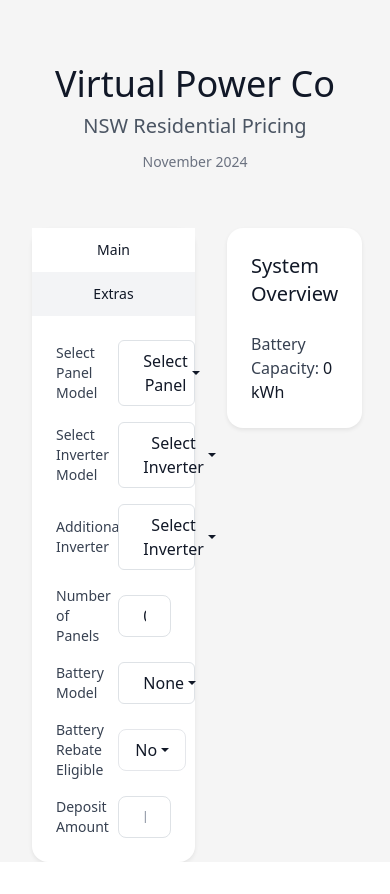
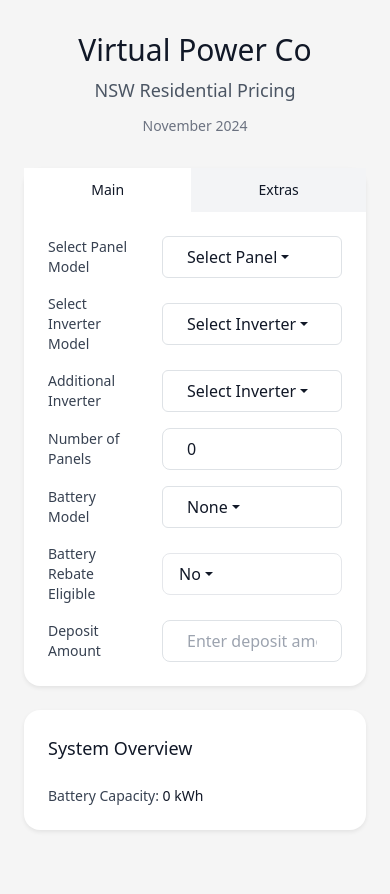
Before and after one commit to auz91/vpcnswdealerpricing, a React (Create React App) app: page / in a window 390 px wide. Before the commit the page ends 862 px from the top, so only its background shows below. Built offline with nearby package versions, Linux system fonts and the light colour scheme.

Commit message:
Fixed formatting more

```diff
--- a/src/App.js
+++ b/src/App.js
@@ -157,16 +157,18 @@ function App() {
   }, [selectedPaymentMethod, plentiTerm, deposit, agreementTotal]);
 
   return (
-    <div className="App bg-[#f5f5f5] min-h-screen">
-      <div className="flex items-center flex-col pt-16 pb-12">
-        <h1 className="text-4xl font-light text-gray-900 mb-2">Virtual Power Co</h1>
-        <h3 className="text-xl font-light text-gray-600">NSW Residential Pricing</h3>
+    <div className="App bg-[#f5f5f5] min-h-screen pb-16 md:pb-24">
+      {/* Header */}
+      <div className="flex items-center flex-col pt-8 md:pt-16 pb-6 md:pb-12 px-4">
+        <h1 className="text-3xl md:text-4xl font-light text-gray-900 mb-2 text-center">Virtual Power Co</h1>
+        <h3 className="text-lg md:text-xl font-light text-gray-600 text-center">NSW Residential Pricing</h3>
         <h5 className="text-sm font-light text-gray-500 mt-1">November 2024</h5>
       </div>
 
-      <div className="flex flex-row max-w-[1800px] mx-auto px-8 gap-8">
-        {/* Left Column - Configuration */}
-        <div className="w-1/2 bg-white rounded-2xl shadow-sm">
+      {/* Main content - Adjusted max-width and column ratios */}
+      <div className="flex flex-col lg:flex-row max-w-[1400px] mx-auto px-4 md:px-8 gap-4 md:gap-8">
+        {/* Left Column - Configuration - Made wider */}
+        <div className="w-full lg:w-3/5 bg-white rounded-2xl shadow-sm">
           <SwitchTabs
             panels={panels}
             selectedPanel={selectedPanel}
@@ -198,18 +200,18 @@ function App() {
           />
         </div>
 
-        {/* Right Column - Summary */}
-        <div className="w-1/2 space-y-6">
+        {/* Right Column - Summary - Made narrower */}
+        <div className="w-full lg:w-2/5 space-y-4 md:space-y-6">
           {/* System Overview Card */}
-          <div className="bg-white rounded-2xl shadow-sm p-6">
-            <h3 className="text-xl font-medium text-gray-900 mb-4">System Overview</h3>
+          <div className="bg-white rounded-2xl shadow-sm p-4 md:p-6">
+            <h3 className="text-lg md:text-xl font-medium text-gray-900 mb-4">System Overview</h3>
             {selectedPanel && (
-              <div className="text-gray-700 mb-3">
+              <div className="text-sm md:text-base text-gray-700 mb-3">
                 System Size: <span className="font-medium text-gray-900">{sysSize}</span>
               </div>
             )}
             {selectedBattery && (
-              <div className="text-gray-700">
+              <div className="text-sm md:text-base text-gray-700">
                 Battery Capacity: <span className="font-medium text-gray-900">{selectedBattery.size} kWh</span>
               </div>
             )}
@@ -217,28 +219,28 @@ function App() {
 
           {/* Pricing Breakdown Card */}
           {selectedInverter && (
-            <div className="bg-white rounded-2xl shadow-sm p-6">
-              <h3 className="text-xl font-medium text-gray-900 mb-4">Pricing Breakdown</h3>
+            <div className="bg-white rounded-2xl shadow-sm p-4 md:p-6">
+              <h3 className="text-lg md:text-xl font-medium text-gray-900 mb-4">Pricing Breakdown</h3>
               <div className="space-y-3">
-                <div className="flex justify-between items-center">
+                <div className="flex justify-between items-center text-sm md:text-base">
                   <span className="text-gray-700">Total System Cost</span>
                   <span className="text-gray-400 font-medium">{totalsystemcost}</span>
                 </div>
-                <div className="flex justify-between items-center">
+                <div className="flex justify-between items-center text-sm md:text-base">
                   <span className="text-gray-700">STC Rebate</span>
-                  <span className="font-medium text-gray-900">
+                  <span className="font-medium text-green-600">
                     {Intl.NumberFormat("en-US", options).format(rebateamount)}
                   </span>
                 </div>
                 {selectedBattery && (
-                  <div className="flex justify-between items-center">
+                  <div className="flex justify-between items-center text-sm md:text-base">
                     <span className="text-gray-700">NSW Battery Rebate</span>
-                    <span className="font-medium text-gray-900">
+                    <span className="font-medium text-green-600">
                       {Intl.NumberFormat("en-US", options).format(batteryRebate)}
                     </span>
                   </div>
                 )}
-                <div className="flex justify-between items-center pt-3 border-t border-gray-100">
+                <div className="flex justify-between items-center pt-3 border-t border-gray-100 text-sm md:text-base">
                   <span className="text-gray-900 font-medium">Net System Cost</span>
                   <span className="text-[#f4b942] font-medium">{finalCost}</span>
                 </div>
@@ -248,22 +250,22 @@ function App() {
 
           {/* Payment Plan Card */}
           {selectedPaymentMethod && (
-            <div className="bg-white rounded-2xl shadow-sm p-6">
-              <h3 className="text-xl font-medium text-gray-900 mb-4">Payment Plan</h3>
+            <div className="bg-white rounded-2xl shadow-sm p-4 md:p-6">
+              <h3 className="text-lg md:text-xl font-medium text-gray-900 mb-4">Payment Plan</h3>
               <div className="space-y-3">
-                <div className="flex justify-between items-center">
+                <div className="flex justify-between items-center text-sm md:text-base">
                   <span className="text-gray-700">Deposit</span>
                   <span className="font-medium text-gray-900">
                     {Intl.NumberFormat("en-US", options).format(deposit)}
                   </span>
                 </div>
-                <div className="flex justify-between items-center">
+                <div className="flex justify-between items-center text-sm md:text-base">
                   <span className="text-gray-700">Payment Plan Amount</span>
                   <span className="font-medium text-gray-900">
                     {Intl.NumberFormat("en-US", options).format(residualpayment)}
                   </span>
                 </div>
-                <div className="flex justify-between items-center">
+                <div className="flex justify-between items-center text-sm md:text-base">
                   <span className="text-gray-700">Term</span>
                   <span className="font-medium text-gray-900">
                     {selectedPaymentMethod?.isPlenti
@@ -271,13 +273,13 @@ function App() {
                       : selectedPaymentMethod?.months || 0} months
                   </span>
                 </div>
-                <div className="flex justify-between items-center">
+                <div className="flex justify-between items-center text-sm md:text-base">
                   <span className="text-gray-700">Weekly Payment</span>
                   <span className="text-[#f4b942] font-medium">
                     {Intl.NumberFormat("en-US", options).format(weeklypayment)}
                   </span>
                 </div>
-                <div className="flex justify-between items-center pt-3 border-t border-gray-100">
+                <div className="flex justify-between items-center pt-3 border-t border-gray-100 text-sm md:text-base">
                   <span className="text-gray-900 font-medium">Total Agreement Value</span>
                   <span className="font-medium text-gray-900">
                     {Intl.NumberFormat("en-US", options).format(agreementTotal)}
--- a/src/components/Pricing.js
+++ b/src/components/Pricing.js
@@ -3,19 +3,20 @@ import Dropdown from 'react-bootstrap/Dropdown';
 import { plentiTerms } from './Data';
 
 function Deposit({ deposit, setDeposit }) {
-  const handleChange = (e) => {
-    const value = Math.max(0, Number(e.target.value));
-    setDeposit(value);
+  const handleDepositChange = (e) => {
+    const value = e.target.value;
+    if (value === '' || /^\d*\.?\d*$/.test(value)) {
+      setDeposit(value === '' ? '' : Number(value));
+    }
   };
 
   return (
     <input
-      min="0"
-      type="number"
+      type="text"
       className="w-full px-4 py-2 text-gray-900 border border-gray-200 rounded-lg focus:outline-none focus:border-[#f4b942] focus:ring-1 focus:ring-[#f4b942]"
       value={deposit === null ? '' : deposit}
-      onChange={handleChange}
-      placeholder="Enter amount"
+      onChange={handleDepositChange}
+      placeholder="Enter deposit amount"
     />
   );
 }
```
